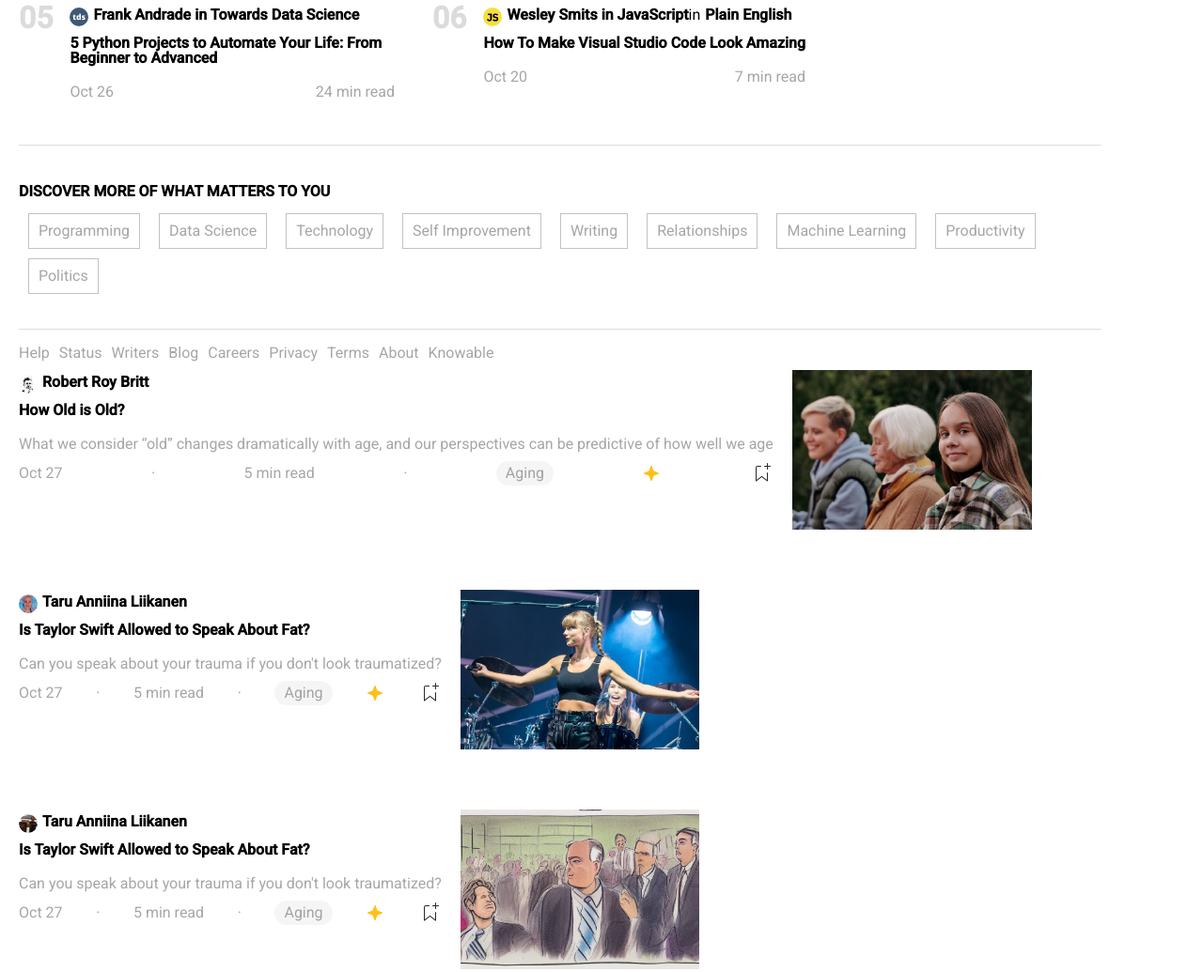
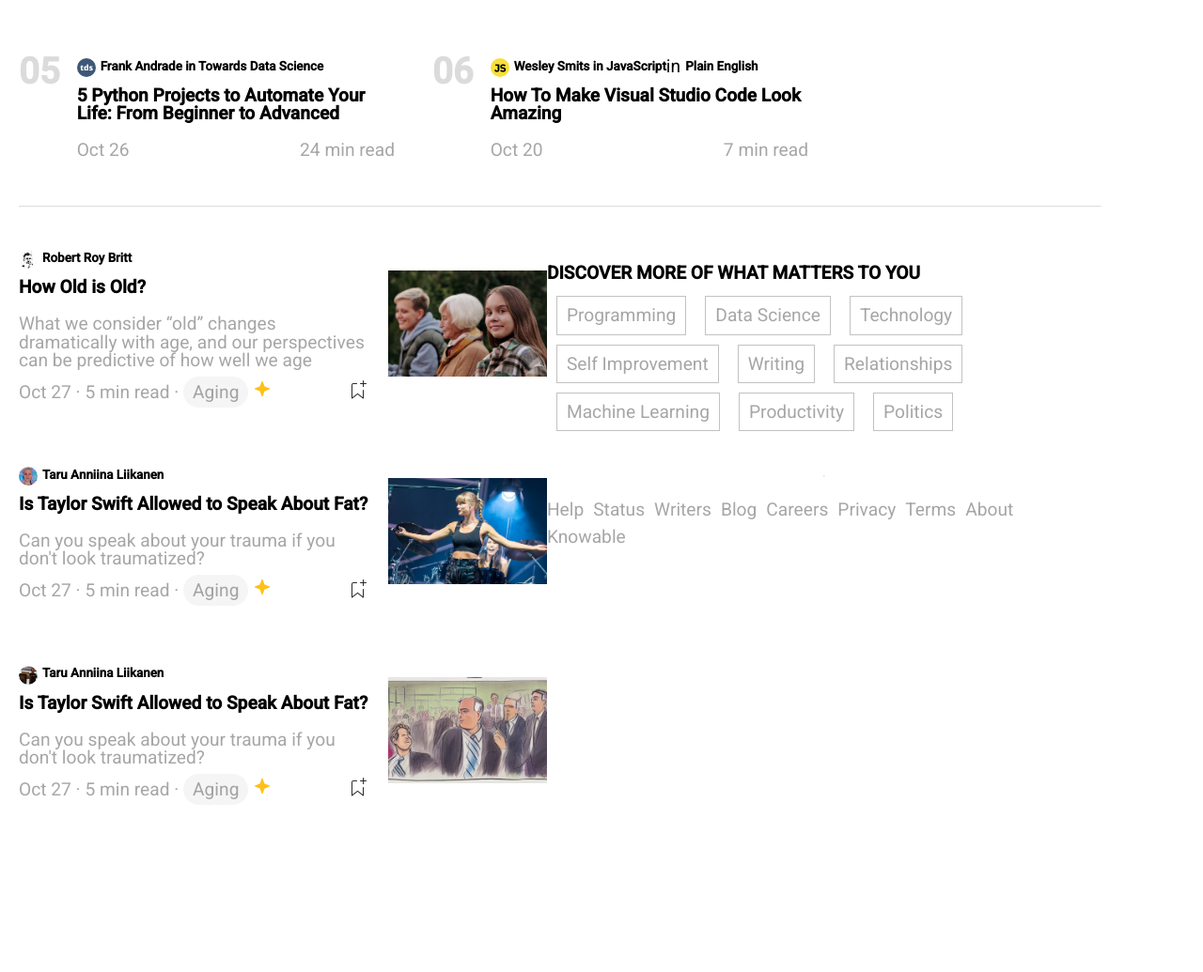
Before and after one commit to diclementef92/S5_progetto, a plain HTML site: page index.html in a window 1280 px wide. Shown: the part 764-1799 px from the top of the page at 94% size. After the commit the page ends 1679 px from the top, so only its background shows below. Drawn offline with nearby package versions, Linux system fonts and the light colour scheme.

Commit message:
update positioning

```diff
--- a/assets/css/index.css
+++ b/assets/css/index.css
@@ -1,13 +1,18 @@
 @import url("https://fonts.googleapis.com/css2?family=Roboto:wght@100;400;500&family=Spectral&display=swap");
 
+/* GENERAL */
 body {
   font-family: "Roboto", sans-serif;
-  width: 100%;
   /* height: 100%;
   margin: 0px;
   padding: 0px;
   overflow-x: hidden; */
 }
+header {
+  width: 100%;
+  margin: 0 auto 0 auto;
+}
+
 h1 {
   font-family: "Spectral", serif;
 }
@@ -73,7 +78,8 @@ nav img {
   font-size: 4em;
 }
 .hero .btn-start {
-  width: 35vw;
+  max-width: 200px;
+  width: 40%;
   text-align: center;
 }
 main {
@@ -97,7 +103,7 @@ main {
   /* justify-content: flex-start; */
 }
 .discover {
-  margin-top: 40px;
+  /* margin-top: 40px; */
 }
 /* COMPONENTS FOR ARTICLES */
 .num {
@@ -118,6 +124,7 @@ main {
 .user .name {
   padding-left: 5px;
   font-weight: bold;
+  font-size: 0.7em;
 }
 .section-title {
   display: flex;
@@ -166,10 +173,15 @@ articles {
 }
 .article {
   display: flex;
+  justify-content: space-between;
+  align-items: center;
   margin-bottom: 8vh;
 }
 .article .content {
   padding-right: 20px;
+  display: flex;
+  flex-direction: column;
+  justify-content: space-between;
 }
 .article .info {
   display: flex;
@@ -177,7 +189,8 @@ articles {
   align-items: center;
 }
 .article > img {
-  height: 170px;
+  width: 30%;
+  max-width: 300px;
 }
 
 .article .description {
@@ -196,28 +209,53 @@ articles {
   justify-self: flex-end;
 }
 @media screen and (min-width: 1200px) {
-  body {
-    /* width: 80%; */
+  /* body {
+    width: 80%;
     width: 100%;
     margin: 0 auto 0 auto;
-  }
+  } */
 }
 
 /* DESKTOP */
-@media screen and (max-width: 1200px) {
-  .discover {
-    /* float: right; */
+@media screen and (min-width: 720px) {
+  body {
+    font-size: 1.2em;
+  }
+  .special {
+    display: flex;
+    flex-direction: row-reverse;
+    justify-content: space-between;
+    margin-top: 40px;
+  }
+  .special > div {
+    display: flex;
+    flex-direction: column;
   }
 }
 /* TABLET */
 @media screen and (max-width: 720px) {
+  body {
+    font-size: 1.1em;
+  }
   .links {
     display: none;
+  }
+  .btn-start {
+    width: 200px;
   }
 }
 /* MOBILE  */
 @media screen and (max-width: 420px) {
+  body {
+    font-size: 1em;
+  }
   .btn-sign {
     display: none;
   }
+  nav .btn-start {
+    display: none;
+  }
+  .hero h1 {
+    font-size: 3.5em;
+  }
 }
--- a/index.html
+++ b/index.html
@@ -11,6 +11,7 @@
 </head>
 
 <body>
+    <header>
         <nav>
             <img src="./assets/imgs/svg/logo.svg" alt="logo">
             <div class="link-section">
@@ -27,6 +28,7 @@
             <p>Discover stories, thinking, and expertise from writers on any topic.</p>
             <span class="btn-start">Start Reading</button>
         </div>
+    </header>
     <main>
         <div class="trending">
             <div class="section-title black-color">
@@ -123,6 +125,8 @@
                 </di>
             </div>
             <hr class="grey-color">
+            <div class="special">
+                <div>
                     <div class="discover">
                         <div class="section-title">
                             <h2>Discover more of what matters to you</h2>
@@ -151,6 +155,7 @@
                         <span class="grey-color">About</span>
                         <span class="grey-color">Knowable</span>
                     </div>
+                </div>
 
                 <articles>
                     <div class="article">
@@ -160,14 +165,17 @@
                                 <span class="name">Robert Roy Britt</span>
                             </div>
                             <div class="subject">How Old is Old?</div>
-                        <p class="description grey-color">What we consider “old” changes dramatically with age, and our
+                            <p class="description grey-color">What we consider “old” changes dramatically with age, and
+                                our
                                 perspectives can be
                                 predictive of how well we age</p>
                             <div class="info grey-color">
+                                <div>
                                     <span class="date">Oct 27</span> ·
                                     <span class="read-time">5 min read</span> ·
                                     <span class="badge">Aging</span>
                                     <img src="./assets/imgs/svg/star.svg" alt="">
+                                </div>
                                 <img class="bookmark" src="./assets/imgs/svg/bookmark.svg" alt="">
 
                             </div>
@@ -181,13 +189,16 @@
                                 <span class="name">Taru Anniina Liikanen</span>
                             </div>
                             <div class="subject">Is Taylor Swift Allowed to Speak About Fat?</div>
-                        <p class="description grey-color">Can you speak about your trauma if you don't look traumatized?
+                            <p class="description grey-color">Can you speak about your trauma if you don't look
+                                traumatized?
                             </p>
                             <div class="info grey-color">
+                                <div>
                                     <span class="date">Oct 27</span> ·
                                     <span class="read-time">5 min read</span> ·
                                     <span class="badge">Aging</span>
                                     <img src="./assets/imgs/svg/star.svg" alt="">
+                                </div>
                                 <img class="bookmark" src="./assets/imgs/svg/bookmark.svg" alt="">
                             </div>
                         </div>
@@ -200,19 +211,23 @@
                                 <span class="name">Taru Anniina Liikanen</span>
                             </div>
                             <div class="subject">Is Taylor Swift Allowed to Speak About Fat?</div>
-                        <p class="description grey-color">Can you speak about your trauma if you don't look traumatized?
+                            <p class="description grey-color">Can you speak about your trauma if you don't look
+                                traumatized?
                             </p>
                             <div class="info grey-color">
+                                <div>
                                     <span class="date">Oct 27</span> ·
                                     <span class="read-time">5 min read</span> ·
                                     <span class="badge">Aging</span>
                                     <img src="./assets/imgs/svg/star.svg" alt="">
+                                </div>
                                 <img class="bookmark" src="./assets/imgs/svg/bookmark.svg" alt="">
                             </div>
                         </div>
                         <img src="./assets/imgs/image12.png" alt="">
                     </div>
                 </articles>
+            </div>
     </main>
 </body>
 
```
Also changed, not shown: mockups/screencapture-mobile.png. Lines whose indentation alone changed are shown as unchanged.
